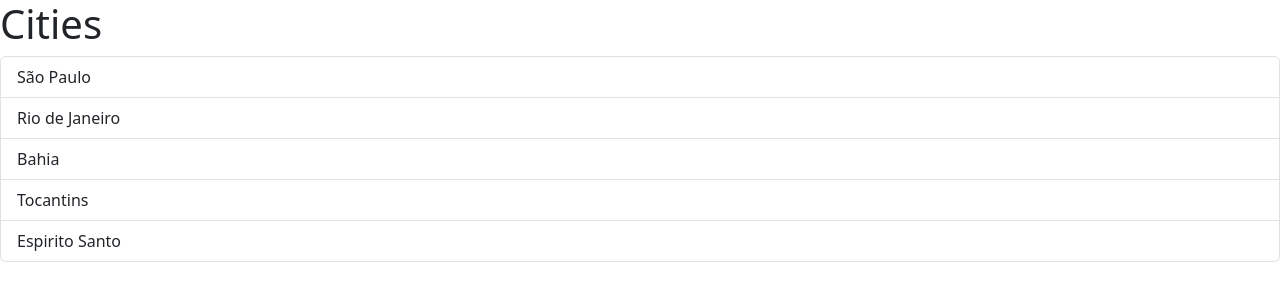
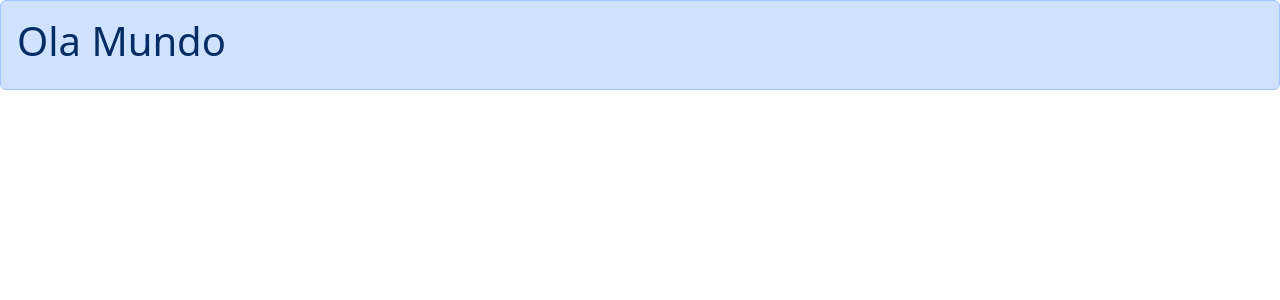
Before and after one commit to igor-kevin/react-test1, a React (Vite) app in the folder my-react-app/: page / in a window 1280 px wide. Shown: the top 300 px of the page. Built offline with nearby package versions, Linux system fonts and the light colour scheme.

Commit message:
Utilizando o "children" como props para o componente.

```diff
--- a/my-react-app/src/App.tsx
+++ b/my-react-app/src/App.tsx
@@ -1,25 +1,11 @@
-import ListGroup from "./components/ListGroup";
+import Alert from "./components/Alert";
 
 function App() {
-  let items = [
-    "São Paulo",
-    "Rio de Janeiro",
-    "Bahia",
-    "Tocantins",
-    "Espirito Santo",
-  ];
-
-  const handleSelectItem = (item: string) => {
-    console.log(item);
-  };
-
   return (
-    <div>
-      <ListGroup
-        items={items}
-        heading="Cities"
-        onSelectItem={handleSelectItem}
-      ></ListGroup>
+    <div className="alert alert-primary" role="alert">
+      <Alert>
+        <h1>Ola Mundo</h1>
+      </Alert>
     </div>
   );
 }
--- /dev/null
+++ b/my-react-app/src/components/Alert.tsx
@@ -0,0 +1,11 @@
+import { ReactNode } from "react";
+
+interface AlertProps {
+  children: ReactNode;
+}
+
+const Alert = ({ children }: AlertProps) => {
+  return <div>{children}</div>;
+};
+
+export default Alert;
```
